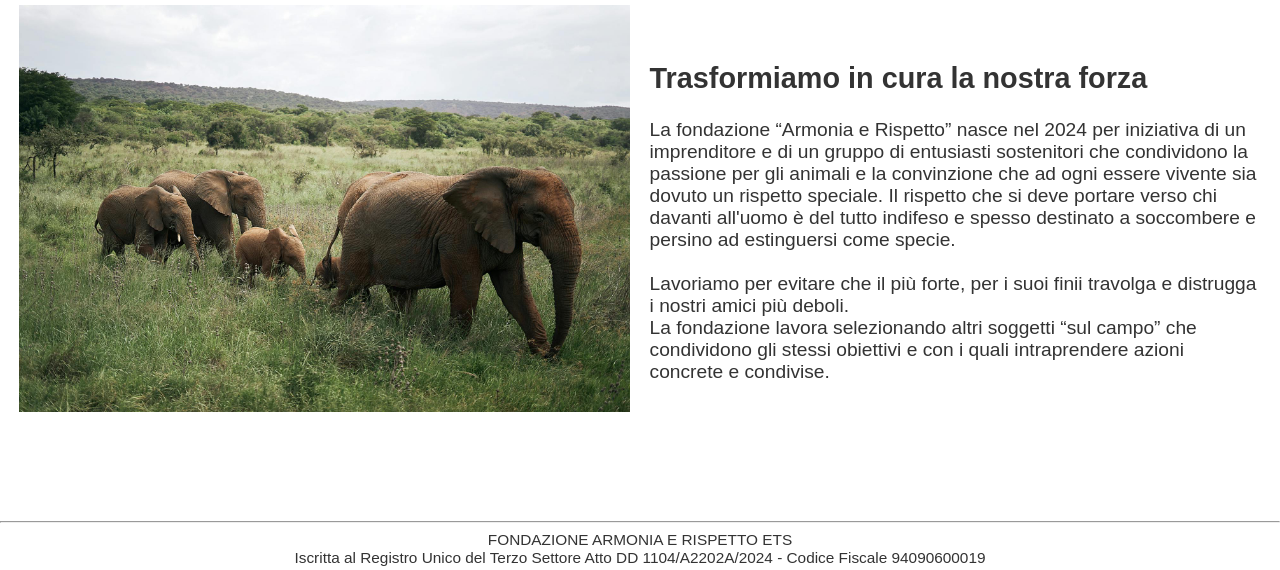
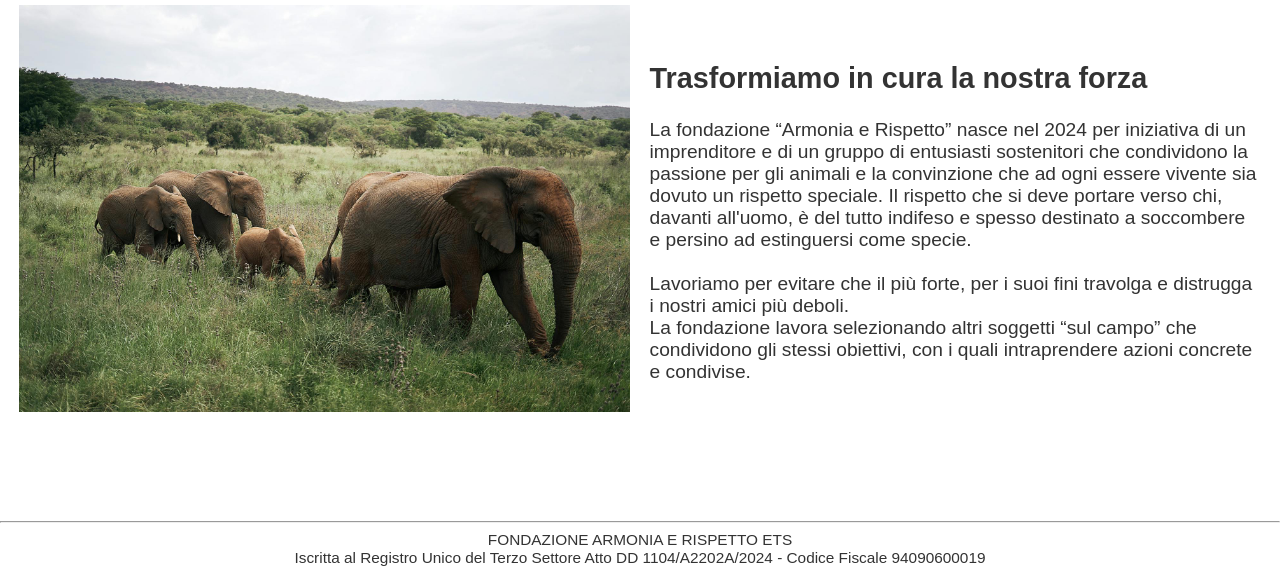
Before and after one commit to alexcucc/armoniaerispetto, a PHP site: page /chi_siamo.php in a window 1280 px wide. Shown: the part 230-800 px from the top of the page. Run offline with PHP 8.4, Linux system fonts and the light colour scheme.

Commit message:
minor fixes

```diff
--- a/chi_siamo.php
+++ b/chi_siamo.php
@@ -18,11 +18,11 @@
           </div>
           <div class="content-right">
             <h2>Trasformiamo in cura la nostra forza</h2>
-            La fondazione “Armonia e Rispetto” nasce nel 2024 per iniziativa di un imprenditore e di un gruppo di entusiasti sostenitori che condividono la passione per gli animali e la convinzione che ad ogni essere vivente sia dovuto un rispetto speciale. Il rispetto che si deve portare verso chi davanti all'uomo è del tutto indifeso e spesso destinato a soccombere e persino ad estinguersi come specie.<br>
+            La fondazione “Armonia e Rispetto” nasce nel 2024 per iniziativa di un imprenditore e di un gruppo di entusiasti sostenitori che condividono la passione per gli animali e la convinzione che ad ogni essere vivente sia dovuto un rispetto speciale. Il rispetto che si deve portare verso chi, davanti all'uomo, è del tutto indifeso e spesso destinato a soccombere e persino ad estinguersi come specie.<br>
             <br>
-            Lavoriamo per evitare che il più forte, per i suoi finii travolga e distrugga i nostri amici più deboli.
+            Lavoriamo per evitare che il più forte, per i suoi fini travolga e distrugga i nostri amici più deboli.
             <br>
-            La fondazione lavora selezionando altri soggetti “sul campo” che condividono gli stessi obiettivi e con i quali intraprendere azioni concrete e condivise.
+            La fondazione lavora selezionando altri soggetti “sul campo” che condividono gli stessi obiettivi, con i quali intraprendere azioni concrete e condivise.
           </div>
         </div>
       </div>
--- a/valori.php
+++ b/valori.php
@@ -24,7 +24,7 @@
             Sia negli ambienti urbani dove gli animali rivestono sempre più importanza come compagni della nostra esistenza, sia negli ambienti poco antropizzati dove con  l'animale è condiviso il lavoro e la fatica della sussistenza, dobbiamo sviluppare la cultura del rispetto verso i nostri compagni.
             <br>
             <br>
-            Ancora di più il rispetto è dovuto a tutti quelli che malgrado loro hanno il compito di essere il nostro cibo.
+            Ancora di più il rispetto è dovuto a tutti quelli che, malgrado loro, hanno il destino di essere il nostro cibo.
             <br>
             A loro sopratutto dobbiamo garantire una dignità ed una esistenza libera da abusi, violenza e sopraffazione
             <br>
```
